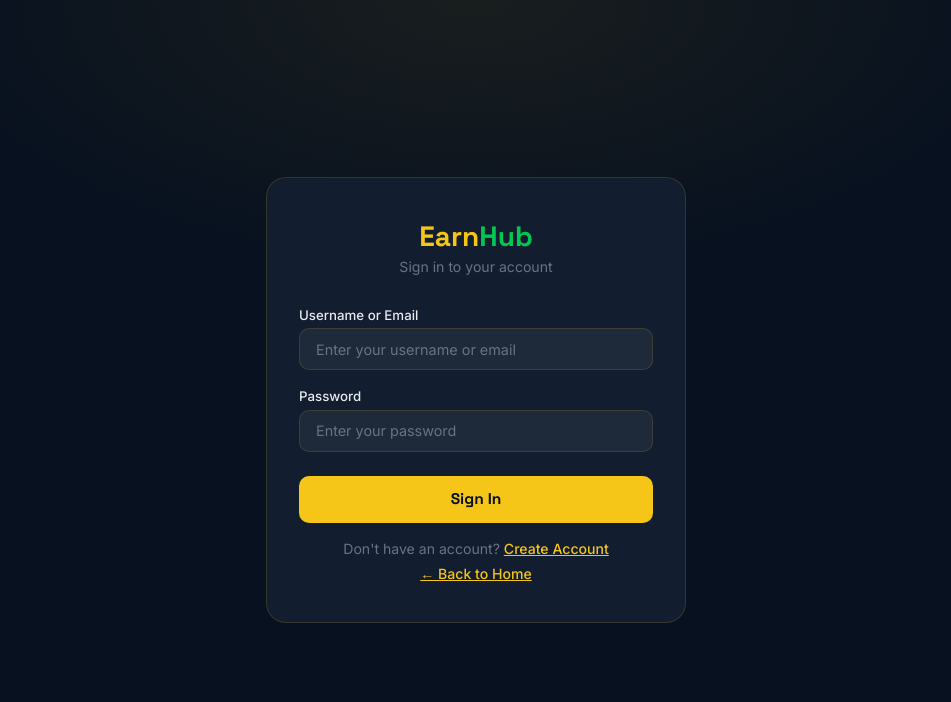
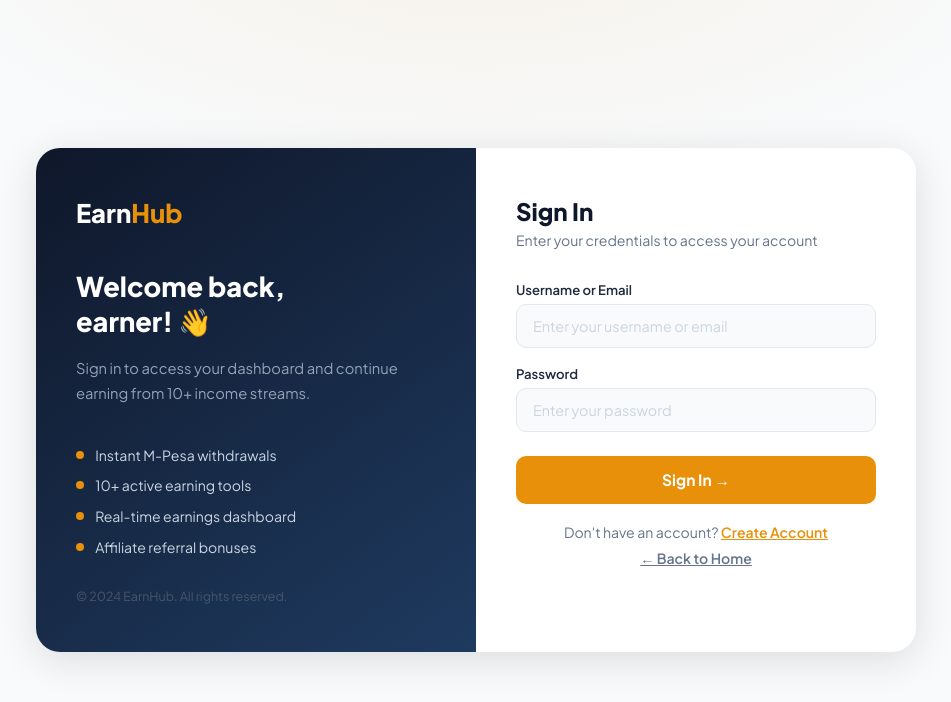
Before and after one commit to mwebidouglas08-netizen/Eaernhub-V2, a website: page public/pages/login.html in a window 1280 px wide. Shown: the whole page, without its empty margins (164-1115 px from the left). Drawn offline with Linux system fonts and the light colour scheme.

Commit message:
Update login.html

```diff
--- a/public/pages/login.html
+++ b/public/pages/login.html
@@ -3,55 +3,80 @@
 <head>
 <meta charset="UTF-8"/><meta name="viewport" content="width=device-width,initial-scale=1.0"/>
 <title>EarnHub – Sign In</title>
-<link href="https://fonts.googleapis.com/css2?family=Space+Grotesk:wght@500;700;800&family=Inter:wght@400;500;600&display=swap" rel="stylesheet"/>
+<link href="https://fonts.googleapis.com/css2?family=Plus+Jakarta+Sans:wght@400;500;600;700;800&display=swap" rel="stylesheet"/>
 <style>
-:root{--gold:#F5C518;--gd:#D4A017;--green:#00C853;--dark:#08111F;--card:#121E30;--border:rgba(245,197,24,.14);--text:#E8EAF0;--muted:#6B7280;--red:#EF5350;}
+:root{--gold:#E8900A;--gold-light:#FFF3DC;--dark:#0F172A;--body:#F8FAFC;--card:#fff;--border:#E2E8F0;--text:#1E293B;--muted:#64748B;--red:#DC2626;--green:#16A34A;}
 *{margin:0;padding:0;box-sizing:border-box;}
-body{background:var(--dark);color:var(--text);font-family:'Inter',sans-serif;min-height:100vh;display:flex;align-items:center;justify-content:center;padding:1rem;background-image:radial-gradient(ellipse 65% 50% at 50% 0%,rgba(245,197,24,.07) 0%,transparent 68%);}
-.card{background:var(--card);border:1px solid var(--border);border-radius:20px;padding:2.5rem 2rem;width:100%;max-width:420px;}
-.logo{font-family:'Space Grotesk',sans-serif;font-size:1.75rem;font-weight:800;color:var(--gold);text-align:center;margin-bottom:.25rem;}
-.logo span{color:var(--green);}
-.sub{text-align:center;color:var(--muted);font-size:.88rem;margin-bottom:2rem;}
+body{background:var(--body);color:var(--text);font-family:'Plus Jakarta Sans',sans-serif;min-height:100vh;display:flex;align-items:center;justify-content:center;padding:1rem;background-image:radial-gradient(ellipse 70% 50% at 50% -10%,rgba(232,144,10,.08) 0%,transparent 70%);}
+.wrap{display:grid;grid-template-columns:1fr 1fr;max-width:880px;width:100%;background:var(--card);border-radius:24px;overflow:hidden;box-shadow:0 8px 40px rgba(0,0,0,.12);}
+.left{background:linear-gradient(145deg,#0F172A,#1E3A5F);padding:3rem 2.5rem;display:flex;flex-direction:column;justify-content:space-between;}
+.left-logo{font-size:1.6rem;font-weight:800;color:#fff;margin-bottom:2.5rem;}
+.left-logo span{color:var(--gold);}
+.left h2{font-size:1.7rem;font-weight:800;color:#fff;line-height:1.3;margin-bottom:1rem;}
+.left p{color:#94A3B8;font-size:.92rem;line-height:1.7;}
+.left-features{margin-top:2.5rem;display:flex;flex-direction:column;gap:.8rem;}
+.lf{display:flex;align-items:center;gap:.7rem;color:#CBD5E1;font-size:.88rem;}
+.lf-dot{width:8px;height:8px;border-radius:50%;background:var(--gold);flex-shrink:0;}
+.left-foot{margin-top:auto;padding-top:2rem;color:#475569;font-size:.78rem;}
+.right{padding:3rem 2.5rem;}
+.form-title{font-size:1.5rem;font-weight:800;color:var(--dark);margin-bottom:.3rem;}
+.form-sub{color:var(--muted);font-size:.88rem;margin-bottom:2rem;}
 .fg{margin-bottom:1.1rem;}
-label{font-size:.83rem;font-weight:500;margin-bottom:.35rem;display:block;}
-input,select{width:100%;padding:.72rem 1rem;background:rgba(255,255,255,.05);border:1px solid var(--border);border-radius:10px;color:var(--text);font-size:.9rem;outline:none;transition:border-color .2s;font-family:'Inter',sans-serif;}
-input:focus,select:focus{border-color:var(--gold);}
-input::placeholder{color:var(--muted);}
-select option{background:var(--card);}
-.btn{width:100%;padding:.85rem;background:var(--gold);color:#08111F;font-weight:700;border:none;border-radius:10px;font-size:.97rem;cursor:pointer;font-family:'Space Grotesk',sans-serif;transition:all .2s;margin-top:.4rem;}
-.btn:hover{background:var(--gd);transform:translateY(-1px);}
-.btn:disabled{opacity:.6;cursor:not-allowed;transform:none;}
-.lrow{text-align:center;margin-top:1.1rem;font-size:.88rem;color:var(--muted);}
-.lrow a{color:var(--gold);font-weight:500;}
-.alert{padding:.7rem 1rem;border-radius:8px;font-size:.88rem;margin-bottom:.9rem;display:none;}
-.alert.error{background:rgba(239,83,80,.1);border:1px solid rgba(239,83,80,.3);color:var(--red);}
-.alert.success{background:rgba(0,200,83,.1);border:1px solid rgba(0,200,83,.3);color:var(--green);}
+label{font-size:.82rem;font-weight:600;margin-bottom:.38rem;display:block;color:var(--text);}
+input{width:100%;padding:.75rem 1rem;background:var(--body);border:1.5px solid var(--border);border-radius:10px;color:var(--text);font-size:.9rem;outline:none;transition:border-color .2s;font-family:'Plus Jakarta Sans',sans-serif;}
+input:focus{border-color:var(--gold);background:#fff;}
+input::placeholder{color:#CBD5E1;}
+.btn{width:100%;padding:.85rem;background:var(--gold);color:#fff;font-weight:700;border:none;border-radius:10px;font-size:.97rem;cursor:pointer;font-family:'Plus Jakarta Sans',sans-serif;transition:all .2s;margin-top:.4rem;}
+.btn:hover{background:#C97D08;transform:translateY(-1px);box-shadow:0 4px 14px rgba(232,144,10,.35);}
+.btn:disabled{opacity:.6;cursor:not-allowed;transform:none;box-shadow:none;}
+.lrow{text-align:center;margin-top:1.2rem;font-size:.88rem;color:var(--muted);}
+.lrow a{color:var(--gold);font-weight:600;}
+.alert{padding:.7rem 1rem;border-radius:9px;font-size:.87rem;margin-bottom:.9rem;display:none;font-weight:500;}
+.alert.error{background:#FEF2F2;border:1.5px solid #FECACA;color:var(--red);}
+.alert.success{background:#F0FDF4;border:1.5px solid #BBF7D0;color:var(--green);}
+@media(max-width:620px){.wrap{grid-template-columns:1fr;}.left{display:none;}.right{padding:2.5rem 1.8rem;}}
 </style>
 </head>
 <body>
-<div class="card">
-  <div class="logo">Earn<span>Hub</span></div>
-  <div class="sub">Sign in to your account</div>
-  <div id="alert" class="alert"></div>
-  <div class="fg"><label>Username or Email</label><input type="text" id="username" placeholder="Enter your username or email" autocomplete="username"/></div>
-  <div class="fg"><label>Password</label><input type="password" id="password" placeholder="Enter your password" autocomplete="current-password"/></div>
-  <button class="btn" id="btn" onclick="doLogin()">Sign In</button>
-  <div class="lrow">Don't have an account? <a href="/register">Create Account</a></div>
-  <div class="lrow" style="margin-top:.5rem;"><a href="/">← Back to Home</a></div>
+<div class="wrap">
+  <div class="left">
+    <div>
+      <div class="left-logo">Earn<span>Hub</span></div>
+      <h2>Welcome back,<br>earner! 👋</h2>
+      <p>Sign in to access your dashboard and continue earning from 10+ income streams.</p>
+      <div class="left-features">
+        <div class="lf"><div class="lf-dot"></div>Instant M-Pesa withdrawals</div>
+        <div class="lf"><div class="lf-dot"></div>10+ active earning tools</div>
+        <div class="lf"><div class="lf-dot"></div>Real-time earnings dashboard</div>
+        <div class="lf"><div class="lf-dot"></div>Affiliate referral bonuses</div>
+      </div>
+    </div>
+    <div class="left-foot">© 2024 EarnHub. All rights reserved.</div>
+  </div>
+  <div class="right">
+    <div class="form-title">Sign In</div>
+    <div class="form-sub">Enter your credentials to access your account</div>
+    <div id="alert" class="alert"></div>
+    <div class="fg"><label>Username or Email</label><input type="text" id="username" placeholder="Enter your username or email" autocomplete="username"/></div>
+    <div class="fg"><label>Password</label><input type="password" id="password" placeholder="Enter your password" autocomplete="current-password"/></div>
+    <button class="btn" id="btn" onclick="doLogin()">Sign In →</button>
+    <div class="lrow">Don't have an account? <a href="/register">Create Account</a></div>
+    <div class="lrow" style="margin-top:.5rem;"><a href="/" style="color:var(--muted);">← Back to Home</a></div>
+  </div>
 </div>
 <script>
 async function doLogin(){
   const btn=document.getElementById('btn');
   const u=document.getElementById('username').value.trim();
   const p=document.getElementById('password').value;
-  if(!u||!p){show('Fill in all fields.','error');return;}
+  if(!u||!p){show('Please fill in all fields.','error');return;}
   btn.disabled=true;btn.textContent='Signing in…';
   try{
     const r=await fetch('/api/auth/login',{method:'POST',headers:{'Content-Type':'application/json'},body:JSON.stringify({username:u,password:p})});
     const d=await r.json();
     if(d.success){show('Success! Redirecting…','success');setTimeout(()=>{window.location.href=d.activated?'/dashboard':'/activate';},700);}
-    else{show(d.message,'error');btn.disabled=false;btn.textContent='Sign In';}
-  }catch{show('Network error. Try again.','error');btn.disabled=false;btn.textContent='Sign In';}
+    else{show(d.message,'error');btn.disabled=false;btn.textContent='Sign In →';}
+  }catch{show('Network error. Try again.','error');btn.disabled=false;btn.textContent='Sign In →';}
 }
 function show(m,t){const e=document.getElementById('alert');e.textContent=m;e.className='alert '+t;e.style.display='block';}
 document.addEventListener('keydown',e=>{if(e.key==='Enter')doLogin();});
```
